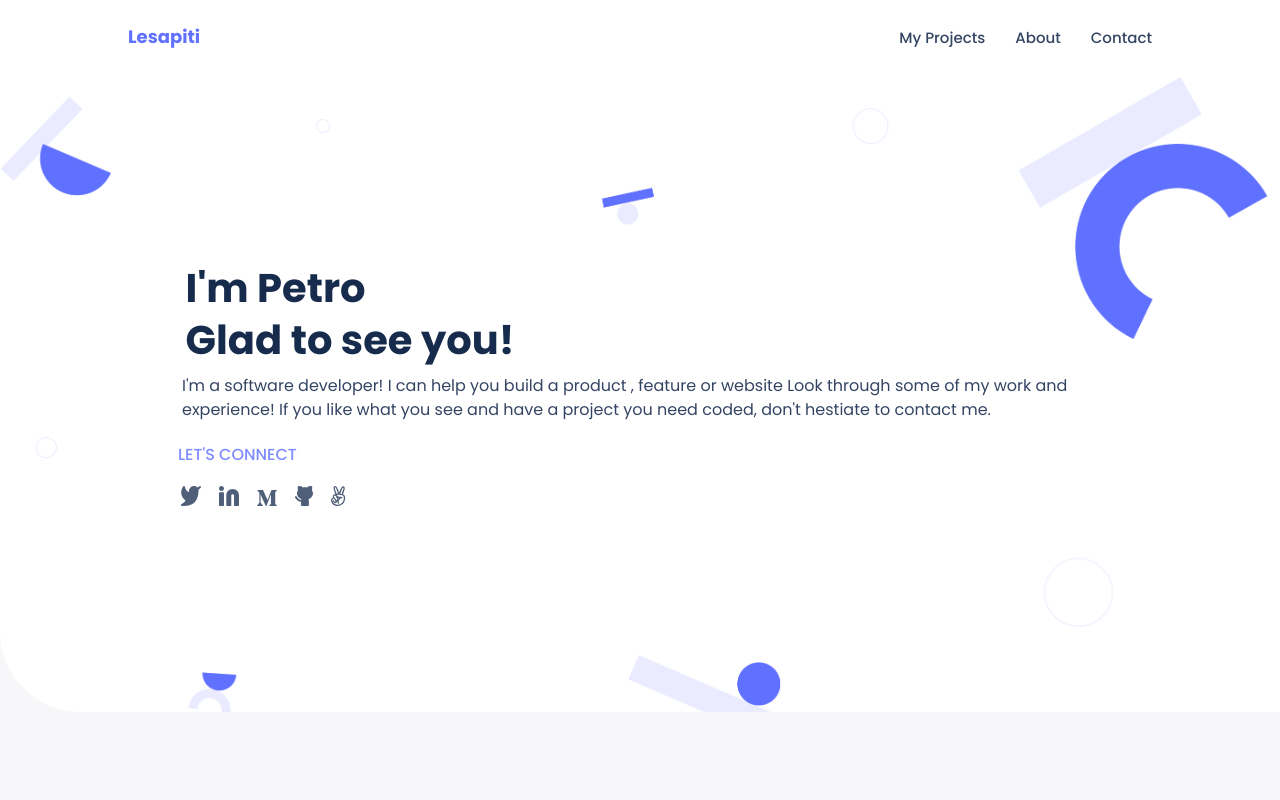
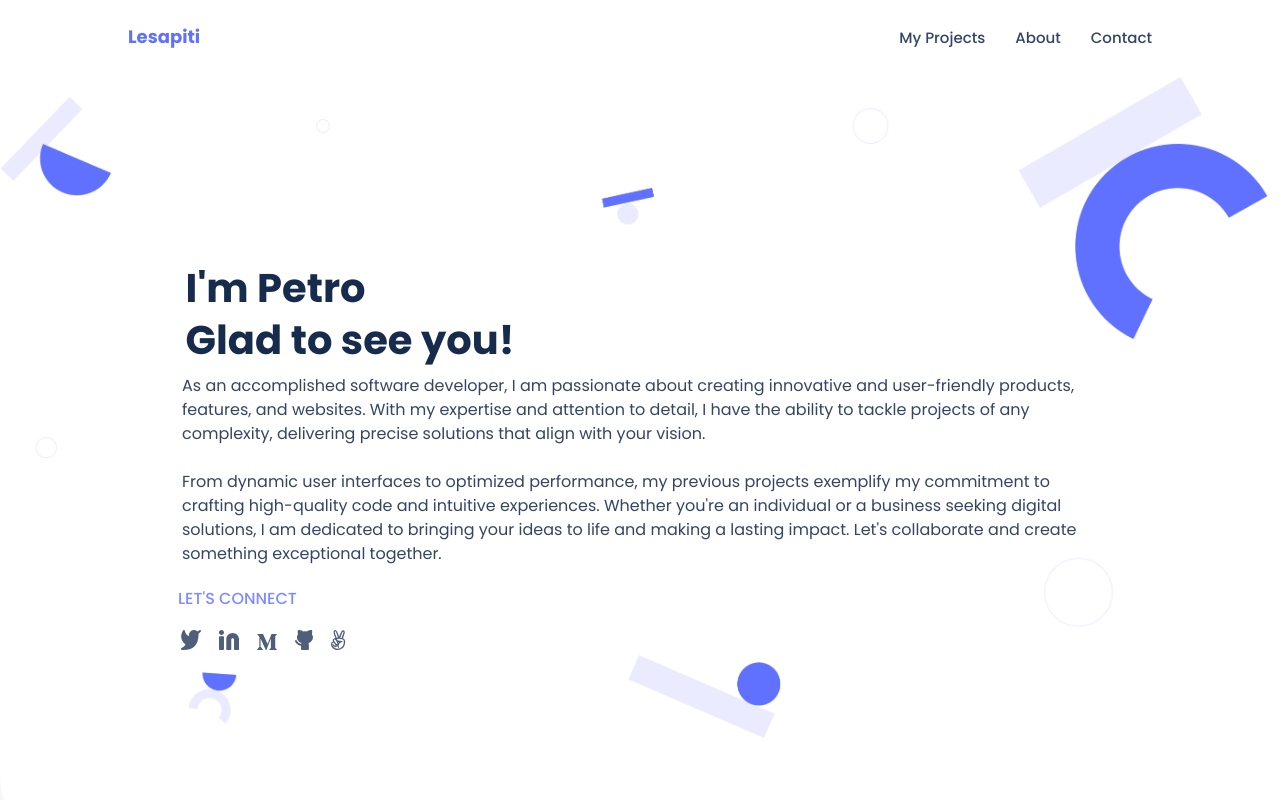
Before and after one commit to Loltolo-Lesapiti/Portfolio, a website: page index.html in a window 1280 px wide. Shown: the top 800 px of the page. Drawn offline with Linux system fonts and the light colour scheme.

Commit message:
Update the summary

```diff
--- a/index.html
+++ b/index.html
@@ -8,7 +8,8 @@
     <title>
         Petro Lesapiti
     </title>
-    <link rel="icon" type="image/x-icon" href="/images/favicon.ico">
+    <link rel="icon" type="image/x-icon" href="/images/favicon.jpg
+    ">
     <link rel="stylesheet" href="https://cdnjs.cloudflare.com/ajax/libs/font-awesome/4.7.0/css/font-awesome.min.css">
     <link rel="stylesheet" href="styles.css">
 </head>
@@ -50,10 +51,8 @@
     <section class="home" id="home">
         <div class="home-content" >
             <h1>I'm Petro <br> Glad to see you!</h1>
-            <p class="my-intro-home">I'm a software developer! I can help you build a product ,
-                 feature or website Look through some of my work and experience!
-                  If you like what you see and have a project you need coded, don't
-                  hestiate to contact me.
+            <p class="my-intro-home">As an accomplished software developer, I am passionate about creating innovative and user-friendly products, features, and websites. With my expertise and attention to detail, I have the ability to tackle projects of any complexity, delivering precise solutions that align with your vision.
+                <br> <br> From dynamic user interfaces to optimized performance, my previous projects exemplify my commitment to crafting high-quality code and intuitive experiences. Whether you're an individual or a business seeking digital solutions, I am dedicated to bringing your ideas to life and making a lasting impact. Let's collaborate and create something exceptional together.
             </p>
             <br>
             <h4 class="lets-connect-message connect-margin">LET'S CONNECT</h4>
```
Also changed, not shown: images/favicon.jpg (added).
